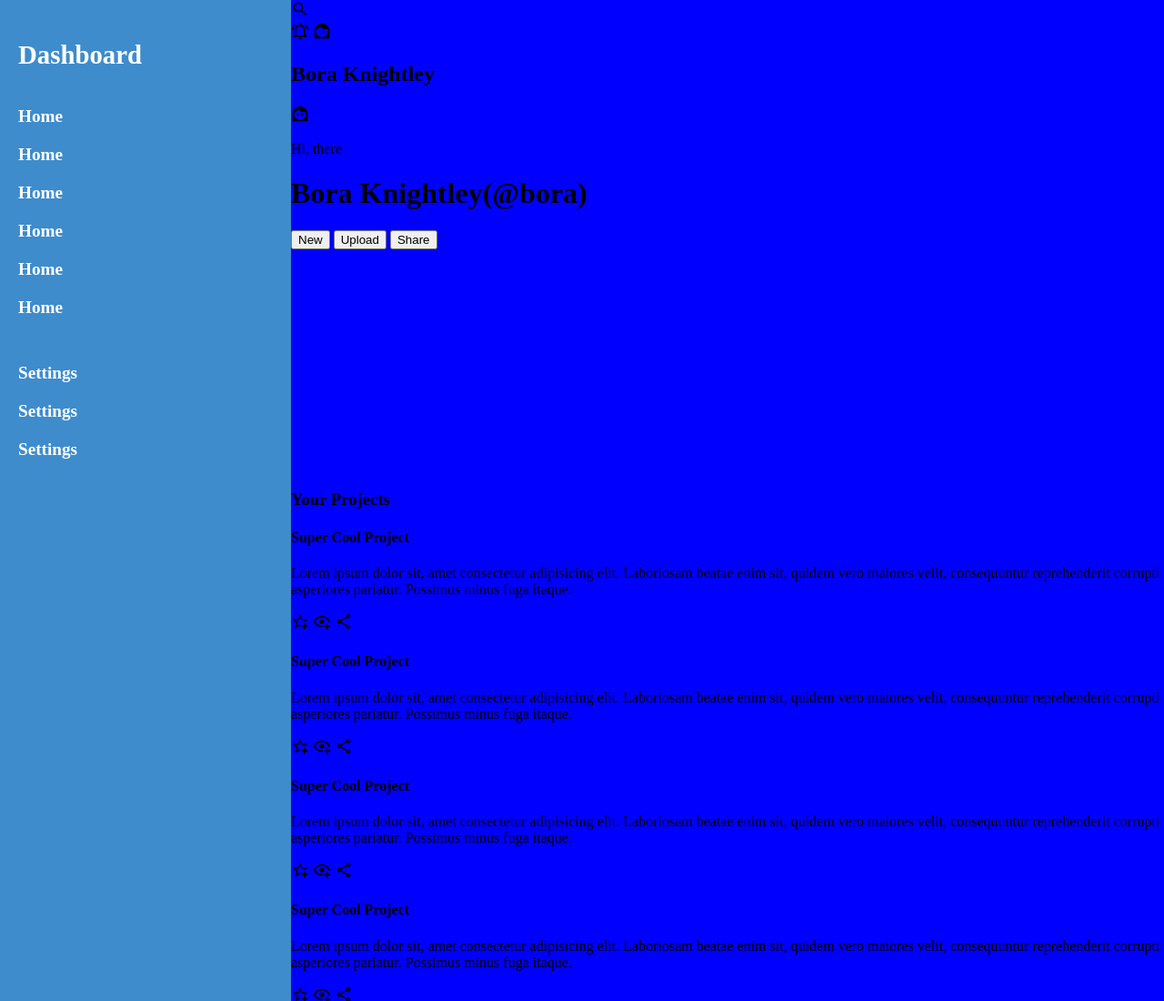
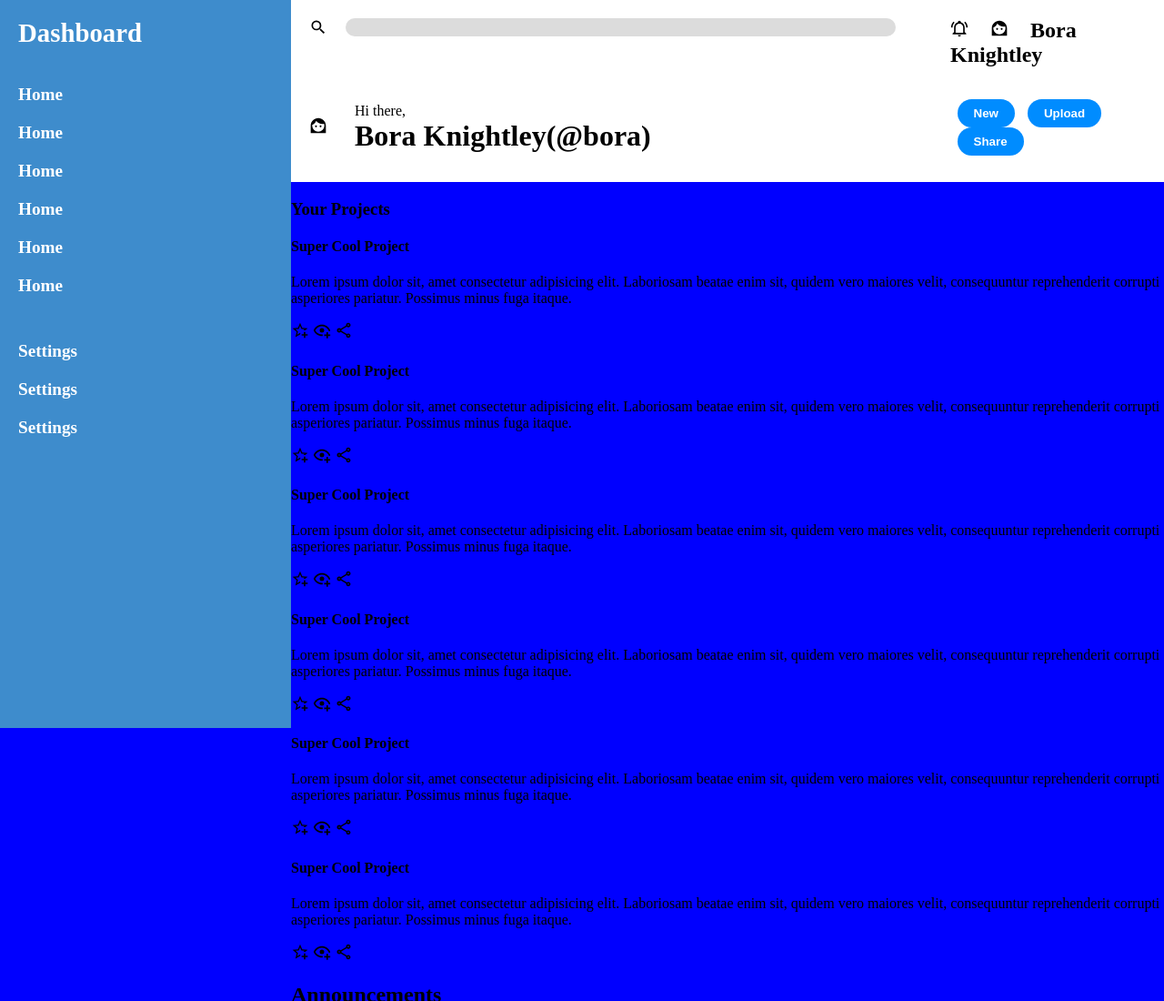
Before and after one commit to kriscodesstuff/admin-dashboard, a plain HTML site: page index.html in a window 1280 px wide. Shown: the top 1100 px of the page at 91% size. Drawn offline with Linux system fonts and the light colour scheme.

Commit message:
Finish styling for header section

```diff
--- a/index.html
+++ b/index.html
@@ -24,19 +24,32 @@
         </ul>
     </nav>
     <div class="header-content">
-        <img src="img/magnify.svg" alt="Search icon">
-        <div class="searchbar"></div>
-        <img src="img/bell-ring-outline.svg" alt="Notification icon">
-        <img src="img/face-woman.svg" alt="Profile picture">
-        <h2>Bora Knightley</h2>
+        <div class="search-row">
+            <div>
+                <img src="img/magnify.svg" alt="Search icon" id="search-icon"></div>
+                <div class="searchbar">
+            </div>
+            <div id="notification-column">
+                <img src="img/bell-ring-outline.svg" alt="Notification icon" id="bell-icon">
+                <img src="img/face-woman.svg" alt="Profile picture" id="small-profile-icon">
+                <h2>Bora Knightley</h2>
+            </div>
 
-        <img src="img/face-woman.svg" alt="Profile Picture">
-        <p>Hi, there</p>
-        <h1>Bora Knightley(@bora)</h1>
-
-        <button>New</button>
-        <button>Upload</button>
-        <button>Share</button>
+        </div>
+        <div class="profile-row">
+            <div>
+                <img src="img/face-woman.svg" alt="Profile Picture" id="big-profile-icon">
+            </div>
+            <div>
+                <span>Hi there,</span>
+                <h1>Bora Knightley(@bora)</h1>
+            </div>
+            <div class="buttons">
+                <button id="new">New</button>
+                <button id="upload">Upload</button>
+                <button id="share">Share</button>
+            </div>
+        </div>
     </div>
     <main>
         <h3>Your Projects</h3>
--- a/styles.css
+++ b/styles.css
@@ -1,4 +1,6 @@
 body{
+    height: 100vh;
+    width: 100vw;
     padding: 0;
     margin: 0;
     background-color: blue;
@@ -28,6 +30,10 @@ li{
     margin-bottom: 20px;
 }
 
+.first-ul{
+    margin-bottom: 50px;
+}
+
 nav{
     grid-area: nav;
     color: white;
@@ -42,12 +48,57 @@ nav h1{
 
 .header-content{
     grid-area: header-content;
+    padding: 20px;
+    background-color: white;
+    display: grid;
+    grid-template-rows: 1fr 1fr;
 }
+
+.search-row{
+    display: grid;
+    grid-template-rows: 1fr;
+    grid-template-columns: 20px 3fr 1fr;
+    gap: 20px
+}
+
+.searchbar{
+    background-color: gainsboro;
+    border-radius: 100px;
+    height: 20px;
+    margin-right: 40px;
+}
+
+.search-row h2{
+    display: inline;
+
+}
+
+#notification-column img{
+    margin-right: 20px;
+
+}
+
+.profile-row{
+    display: grid;
+    grid-template-columns: 50px 3fr 1fr;
+    align-items: center;
+}
+
+span,h1{
+    margin: 0;
+}
+
+button{
+    background-color: rgb(0, 140, 255);
+    color: white;
+    font-weight: bold;
+    border-radius: 100px;
+    padding: 8px 18px;
+    border: none;
+    margin-left: 10px;
+}
+
 
 main{
     grid-area: main;
 }
-
-.first-ul{
-    margin-bottom: 50px;
-}
```
